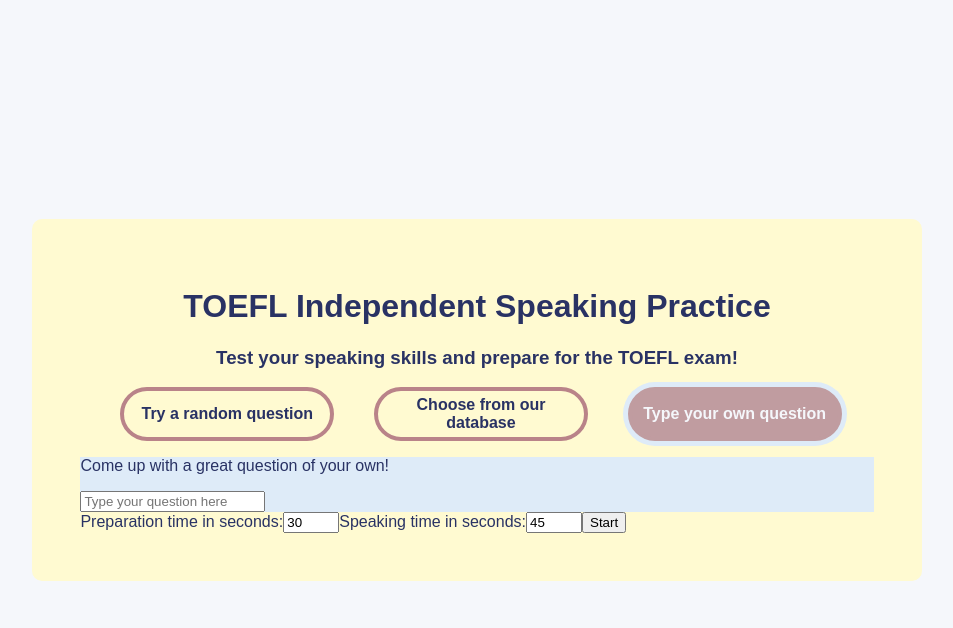
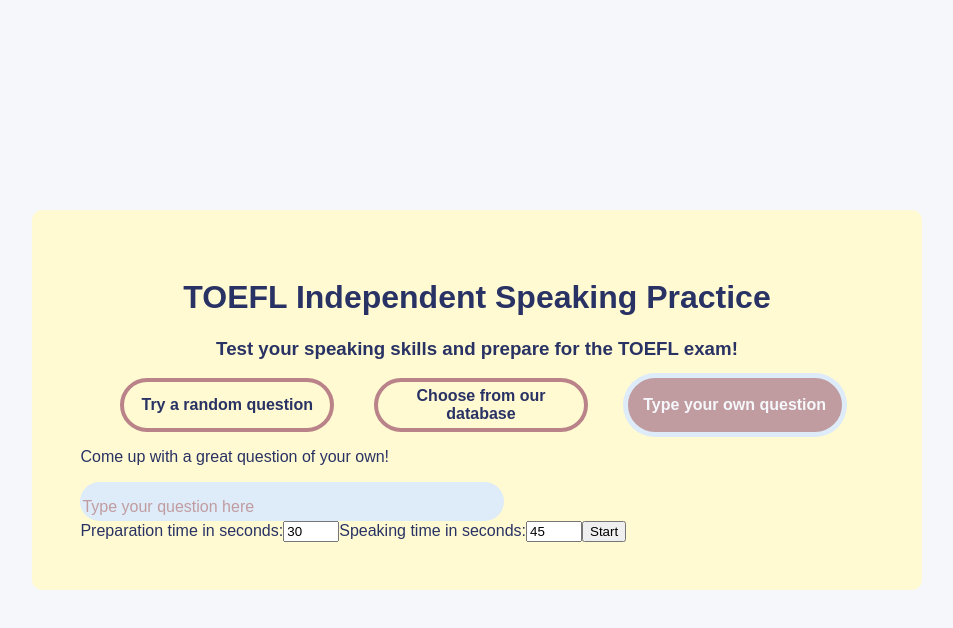
Before and after one commit to hummus-erectus/toeflApp, a React (Vite) app: page / in a window 1280 px wide. Both pictures are taken after a click on the tab "Type your own question". Shown: the top 628 px of the page, without its empty margins (163-1116 px from the left). Built offline with nearby package versions, Linux system fonts and the light colour scheme.

Commit message:
Trying to style inputs

```diff
--- a/src/App.css
+++ b/src/App.css
@@ -31,7 +31,6 @@ body{
 h1, h3{
   text-align: center;
 }
-
 
 .react-tabs__tab-list{
   list-style-type: none;
@@ -69,7 +68,20 @@ h1, h3{
 }
 
 .react-tabs__tab-panel{
+  /* background-color: #DEEBF8; */
+}
+
+.question--input{
+  border-radius: 50px;
+  font-size: 2em;
+  border: none;
   background-color: #DEEBF8;
+  color: #c09ca0;
+}
+
+.question--input::placeholder{
+  font-size: 0.5em;
+  color: #c09ca0;
 }
 
 .question--text{
--- a/src/Components/StartScreen.jsx
+++ b/src/Components/StartScreen.jsx
@@ -67,8 +67,8 @@ export default function StartScreen(props) {
                         <TabPanel>
                             <p>Browse by category and find a question that's right for you!</p>
                             <select
+                                className='question-list'
                                 size="5"
-                                className='question-list'
                                 onChange={handleQuestionSelect}
                                 required={questionSourceType === 1}
                             >
@@ -82,6 +82,7 @@ export default function StartScreen(props) {
                         <TabPanel>
                             <p>Come up with a great question of your own!</p>
                             <input
+                                className='question--input'
                                 type="text"
                                 placeholder="Type your question here"
                                 // className="form--input"
```
